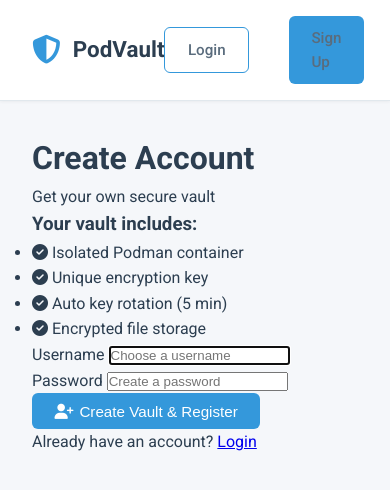
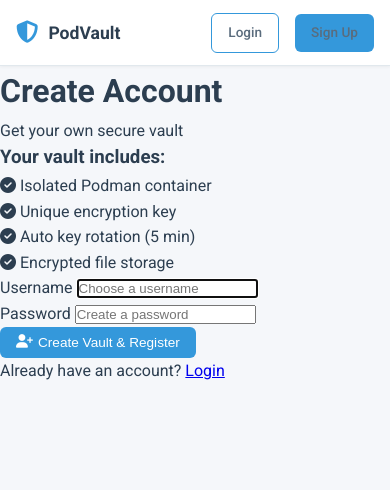
Before and after one commit to sairohithtappatla/PodVault, a Flask app: page /register in a window 390 px wide. Shown: the top 490 px of the page. Run offline with Flask 3, Linux system fonts and the light colour scheme.

Commit message:
Fix vault creation + responsive centered UI

```diff
--- a/app/templates/base.html
+++ b/app/templates/base.html
@@ -24,14 +24,14 @@
     .navbar {
       background: #ffffff;
       border-bottom: 1px solid #e1e8ed;
-      padding: 1rem 0;
+      padding: 0.8rem 0;
       box-shadow: 0 1px 3px rgba(0, 0, 0, 0.05);
     }
 
     .navbar-content {
       max-width: 1400px;
       margin: 0 auto;
-      padding: 0 2rem;
+      padding: 0 1.5rem;
       display: flex;
       justify-content: space-between;
       align-items: center;
@@ -40,8 +40,8 @@
     .logo {
       display: flex;
       align-items: center;
-      gap: 12px;
-      font-size: 1.4rem;
+      gap: 10px;
+      font-size: 1.3rem;
       font-weight: 700;
       color: #2c3e50;
       text-decoration: none;
@@ -49,12 +49,12 @@
 
     .logo i {
       color: #3498db;
-      font-size: 1.8rem;
+      font-size: 1.6rem;
     }
 
     .nav-links {
       display: flex;
-      gap: 2.5rem;
+      gap: 2rem;
       align-items: center;
     }
 
@@ -62,11 +62,11 @@
       color: #5a6c7d;
       text-decoration: none;
       font-weight: 500;
-      font-size: 0.95rem;
+      font-size: 0.9rem;
       transition: color 0.2s;
       display: flex;
       align-items: center;
-      gap: 6px;
+      gap: 5px;
     }
 
     .nav-links a:hover {
@@ -74,17 +74,17 @@
     }
 
     .btn {
-      padding: 0.6rem 1.4rem;
+      padding: 0.55rem 1.2rem;
       border: none;
       border-radius: 6px;
       font-weight: 500;
-      font-size: 0.95rem;
+      font-size: 0.9rem;
       cursor: pointer;
       transition: all 0.2s;
       text-decoration: none;
       display: inline-flex;
       align-items: center;
-      gap: 6px;
+      gap: 5px;
     }
 
     .btn-primary {
@@ -119,27 +119,27 @@
 
     .container {
       max-width: 1400px;
-      margin: 2rem auto;
-      padding: 0 2rem;
+      margin: 0 auto;
+      padding: 0;
     }
 
     .flash-messages {
       position: fixed;
-      top: 90px;
-      right: 30px;
+      top: 80px;
+      right: 20px;
       z-index: 2000;
-      max-width: 400px;
+      max-width: 350px;
     }
 
     .alert {
-      padding: 1rem 1.3rem;
-      margin-bottom: 0.8rem;
+      padding: 0.9rem 1.1rem;
+      margin-bottom: 0.6rem;
       border-radius: 6px;
       background: white;
       border-left: 4px solid;
       box-shadow: 0 2px 10px rgba(0, 0, 0, 0.08);
       animation: slideIn 0.3s ease;
-      font-size: 0.95rem;
+      font-size: 0.9rem;
     }
 
     @keyframes slideIn {
@@ -164,6 +164,39 @@
       color: #e74c3c;
     }
 
+    /* Mobile responsive */
+    @media (max-width: 768px) {
+      .navbar-content {
+        padding: 0 1rem;
+      }
+
+      .logo {
+        font-size: 1.1rem;
+      }
+
+      .logo i {
+        font-size: 1.4rem;
+      }
+
+      .nav-links {
+        gap: 1rem;
+      }
+
+      .nav-links a {
+        font-size: 0.85rem;
+      }
+
+      .btn {
+        padding: 0.5rem 1rem;
+        font-size: 0.85rem;
+      }
+
+      .flash-messages {
+        right: 10px;
+        max-width: calc(100% - 20px);
+      }
+    }
+
       {
       % block extra_css %
     }
@@ -185,7 +218,7 @@
         {% if current_user.is_authenticated %}
         <a href="/home"><i class="fas fa-home"></i> Home</a>
         <a href="/dashboard"><i class="fas fa-chart-line"></i> Analytics</a>
-        <span style="color: #95a5a6; font-size: 0.9rem;">{{ current_user.username }}</span>
+        <span style="color: #95a5a6; font-size: 0.85rem;">{{ current_user.username }}</span>
         <a href="/logout" class="btn btn-secondary"><i class="fas fa-sign-out-alt"></i> Logout</a>
         {% else %}
         <a href="/login" class="btn btn-secondary">Login</a>
--- a/app/templates/register.html
+++ b/app/templates/register.html
@@ -97,21 +99,36 @@
 
   .form-actions .btn {
     width: 100%;
-    padding: 0.9rem;
-    font-size: 1rem;
+    padding: 0.8rem;
+    font-size: 0.95rem;
   }
 
   .login-link {
     text-align: center;
-    margin-top: 1.5rem;
+    margin-top: 1.2rem;
     color: #7f8c8d;
-    font-size: 0.95rem;
+    font-size: 0.85rem;
   }
 
   .login-link a {
     color: #3498db;
     font-weight: 500;
     text-decoration: none;
+  }
+
+  .login-link a:hover {
+    text-decoration: underline;
+  }
+
+  /* Mobile responsive */
+  @media (max-width: 768px) {
+    .register-container {
+      padding: 2rem;
+    }
+
+    .register-header h1 {
+      font-size: 1.4rem;
+    }
   }
 </style>
 {% endblock %}
```
Also changed, not shown: other parts of app/templates/register.html (+20 -18 lines), app/podman_manager.py (+16 -5 lines), app/templates/login.html (+30 -17 lines).
